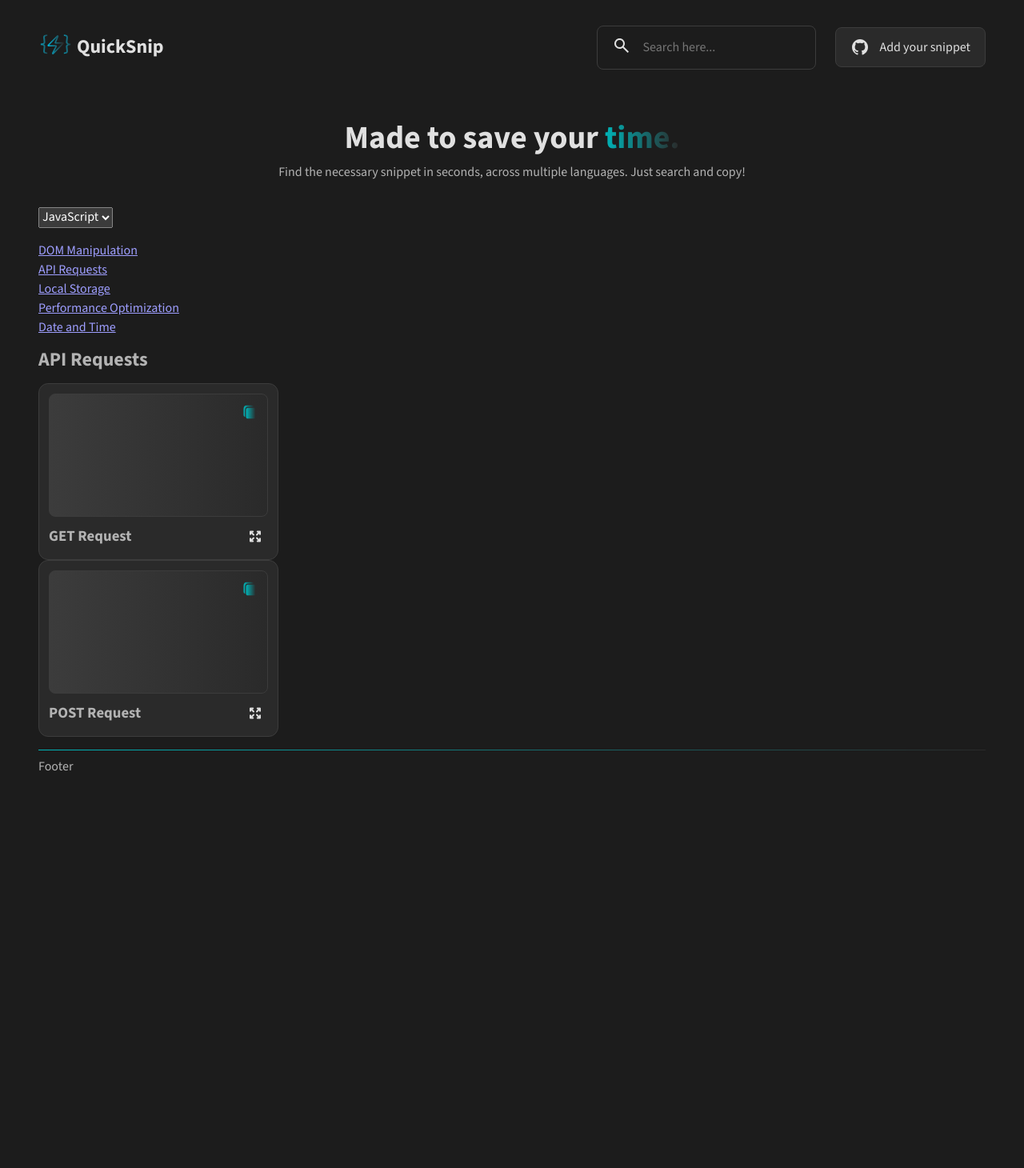
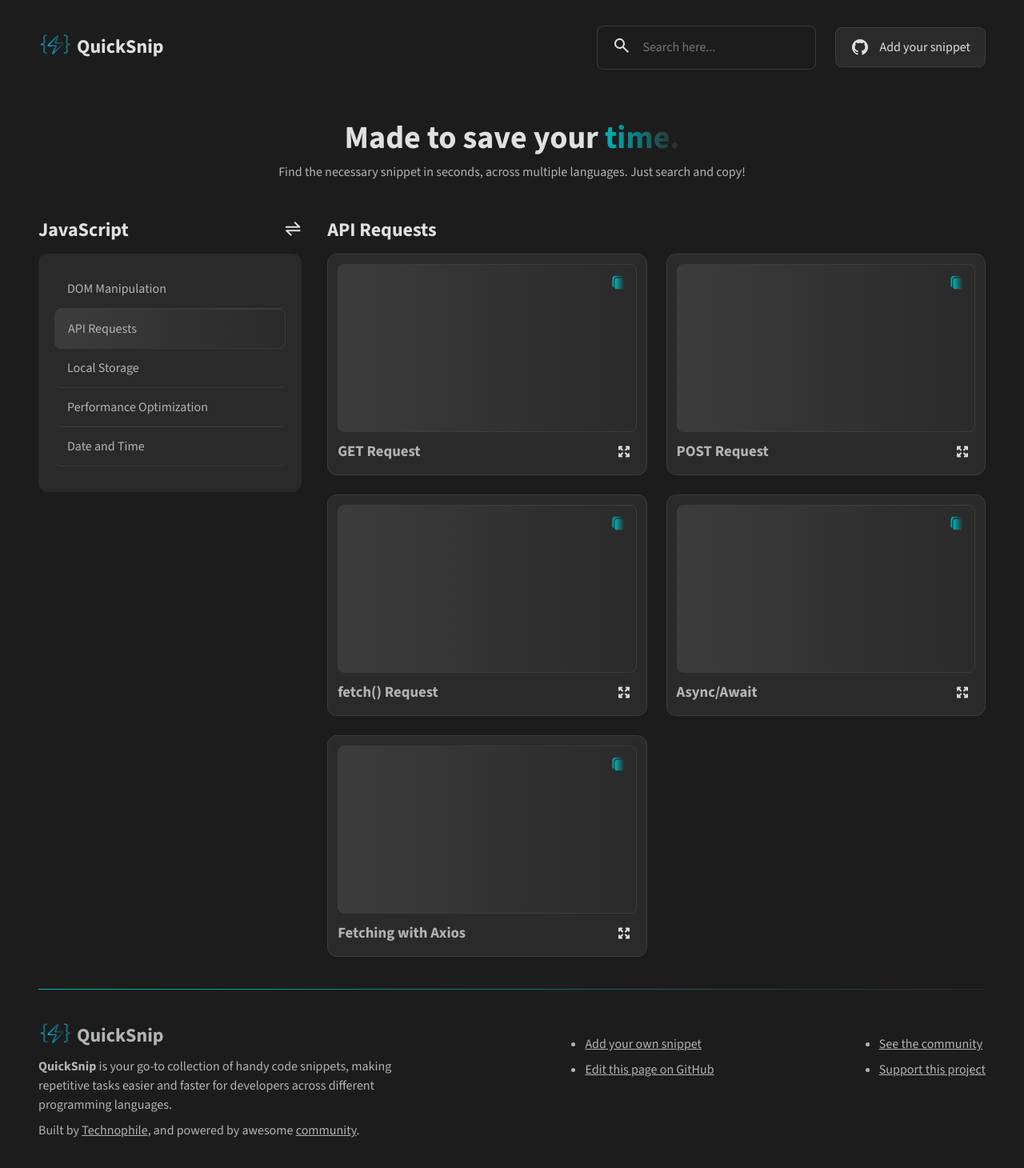
Before and after one commit to youngrichu/quicksnip, a React (Vite) app: page / in a window 1280 px wide. Shown: the top 1460 px of the page at 80% size. Before the commit the page ends 970 px from the top, so only its background shows below. Built offline with nearby package versions, Linux system fonts and the light colour scheme.

Commit message:
Finished snippets and categories styling

```diff
--- a/src/App.tsx
+++ b/src/App.tsx
@@ -5,7 +5,7 @@ import SnippetList from "./layouts/SnippetList";
 
 const App = () => {
   return (
-    <div className="container">
+    <div className="container flow" data-flow-space="lg">
       <Header />
       <div className="heading">
         <h1 className="main-title">
@@ -16,7 +16,7 @@ const App = () => {
           search and copy!
         </p>
       </div>
-      <main>
+      <main className="main">
         <Sidebar />
         <SnippetList />
       </main>
--- a/src/components/Category.tsx
+++ b/src/components/Category.tsx
@@ -2,8 +2,10 @@ import { CategoryProps } from "../types";
 
 const Category = ({ title }: CategoryProps) => {
   return (
-    <li>
-      <a href="#">{title}</a>
+    <li className={`category ${title === "API Requests" ? "active" : null}`}>
+      <a className="category__link" href="#">
+        {title}
+      </a>
     </li>
   );
 };
--- a/src/components/CategoryList.tsx
+++ b/src/components/CategoryList.tsx
@@ -21,7 +21,7 @@ const CategoryList = () => {
   ];
 
   return (
-    <ul role="list">
+    <ul role="list" className="categories">
       {sampleData.map((category) => (
         <Category {...category} />
       ))}
--- a/src/components/Icons.tsx
+++ b/src/components/Icons.tsx
@@ -92,14 +92,14 @@ export const GitHubIcon = ({ fillColor = DEFAULT_ICON_COLOR }) => (
 
 export const SwitchIcon = ({ fillColor = DEFAULT_ICON_COLOR }) => (
   <svg
-    width="24"
-    height="24"
-    viewBox="0 0 24 24"
+    width="22"
+    height="22"
+    viewBox="0 0 22 22"
     fill="none"
     xmlns="http://www.w3.org/2000/svg"
   >
     <path
-      d="M3 9.5H21L15 3.5M21.3995 14.5H3.3995L9.3995 20.5"
+      d="M2.75 8.70833H19.25L13.75 3.20833M19.6162 13.2917H3.11621L8.61621 18.7917"
       stroke={fillColor}
       strokeWidth="2"
       strokeLinecap="round"
--- a/src/components/LanguageSwitch.tsx
+++ b/src/components/LanguageSwitch.tsx
@@ -1,14 +1,13 @@
-import slugify from "../utils/slugify";
+import { SwitchIcon } from "./Icons";
 
 const LanguageSwitch = () => {
-  const sampleData = ["JavaScript", "Python", "Java"];
+  // const sampleData = ["JavaScript", "Python", "Java"];
 
   return (
-    <select id="languages">
-      {sampleData.map((lan) => (
-        <option value={slugify(lan)}>{lan}</option>
-      ))}
-    </select>
+    <div className="language-switcher">
+      <h2 className="section-title">JavaScript</h2>
+      <SwitchIcon />
+    </div>
   );
 };
 
--- a/src/layouts/Footer.tsx
+++ b/src/layouts/Footer.tsx
@@ -1,5 +1,42 @@
+import Logo from "../components/Logo";
+
 const Footer = () => {
-  return <p>Footer</p>;
+  return (
+    <footer className="footer">
+      <div className="footer__content flow" data-flow-space="sm">
+        <Logo />
+        <p>
+          <b>QuickSnip</b> is your go-to collection of handy code snippets,
+          making repetitive tasks easier and faster for developers across
+          different programming languages.
+        </p>
+        <p>
+          Built by <a href="#">Technophile</a>, and powered by awesome{" "}
+          <a href="#">community</a>.
+        </p>
+      </div>
+      <nav>
+        <ul className="flow" data-flow-space="sm">
+          <li>
+            <a href="#">Add your own snippet</a>
+          </li>
+          <li>
+            <a href="#">Edit this page on GitHub</a>
+          </li>
+        </ul>
+      </nav>
+      <nav>
+        <ul className="flow" data-flow-space="sm">
+          <li>
+            <a href="#">See the community</a>
+          </li>
+          <li>
+            <a href="#">Support this project</a>
+          </li>
+        </ul>
+      </nav>
+    </footer>
+  );
 };
 
 export default Footer;
--- a/src/layouts/Sidebar.tsx
+++ b/src/layouts/Sidebar.tsx
@@ -3,7 +3,7 @@ import LanguageSwitch from "../components/LanguageSwitch";
 
 const Sidebar = () => {
   return (
-    <aside>
+    <aside className="sidebar flow">
       <LanguageSwitch />
       <CategoryList />
     </aside>
--- a/src/layouts/SnippetList.tsx
+++ b/src/layouts/SnippetList.tsx
@@ -9,12 +9,21 @@ const SnippetList = () => {
     {
       title: "POST Request",
     },
+    {
+      title: "fetch() Request",
+    },
+    {
+      title: "Async/Await",
+    },
+    {
+      title: "Fetching with Axios",
+    },
   ];
 
   return (
-    <section>
-      <h2>API Requests</h2>
-      <ul role="list">
+    <section className="flow">
+      <h2 className="section-title">API Requests</h2>
+      <ul role="list" className="snippets">
         {sampleData.map((snippet) => (
           <SnippetCard {...snippet} />
         ))}
--- a/src/styles/main.css
+++ b/src/styles/main.css
@@ -135,6 +135,7 @@ ul:where([role="list"]),
 ol:where([role="list"]) {
   list-style: none;
   padding-left: 0;
+  margin: 0;
 }
 
 /*------------------------------------*\
@@ -142,10 +143,24 @@ ol:where([role="list"]) {
 \*------------------------------------*/
 /* Layout */
 .container {
-  max-width: 80rem;
+  max-width: 90rem;
   width: 100%;
   padding-inline: clamp(1rem, 4vw, 3rem);
   margin-inline: auto;
+}
+
+.flow {
+  --_flow-space: 1em;
+  display: grid;
+  gap: var(--_flow-space);
+
+  &[data-flow-space="sm"] {
+    --_flow-space: 0.5em;
+  }
+
+  &[data-flow-space="lg"] {
+    --_flow-space: 2em;
+  }
 }
 
 /* Text */
@@ -258,17 +273,78 @@ ol:where([role="list"]) {
 .heading {
   display: grid;
   gap: 0.5em;
-  padding-block: 2rem;
+  padding-bottom: 1rem;
   text-align: center;
+}
+
+.main {
+  display: grid;
+  gap: 2rem;
+  align-items: start;
+
+  @media (width > 50em) {
+    grid-template-columns: 2fr 5fr;
+  }
+}
+
+/*------------------------------------*\
+  #SIDEBAR
+\*------------------------------------*/
+.language-switcher {
+  display: flex;
+  justify-content: space-between;
+  cursor: pointer;
+}
+
+.language-switcher option {
+  font-size: var(--fs-400);
+}
+
+.categories {
+  display: grid;
+  background-color: var(--bg-secondary);
+  padding: 1.25rem;
+  padding-bottom: 2rem;
+  border-radius: var(--br-lg);
+}
+
+.category {
+  border-bottom: 1px solid var(--border-color);
+  border-radius: var(--br-md);
+}
+
+.category.active {
+  background-image: var(--gradient-secondary);
+  border: 1px solid var(--border-color);
+}
+
+.category__link {
+  text-decoration: none;
+  color: inherit;
+  display: inline-block;
+  padding: 0.75em 1em;
+  width: 100%;
+
+  &:is(:hover, :focus) {
+    color: var(--text-primary);
+  }
 }
 
 /*------------------------------------*\
   #SNIPPET
 \*------------------------------------*/
+.snippets {
+  --_gap: 1.5rem;
+  display: grid;
+  gap: var(--_gap);
+  align-content: start;
+  grid-template-columns: repeat(auto-fit, minmax(min(280px, 100%), 1fr));
+}
+
 .snippet {
   display: grid;
   gap: 0.5em;
-  width: 300px;
+  width: 100%;
   background-color: var(--bg-secondary);
   border: 1px solid var(--border-color);
   border-radius: var(--br-lg);
@@ -297,3 +373,25 @@ ol:where([role="list"]) {
   justify-content: space-between;
   align-items: center;
 }
+
+/*------------------------------------*\
+  #FOOTER
+\*------------------------------------*/
+.footer {
+  display: flex;
+  gap: 2rem;
+  justify-content: space-between;
+  padding-bottom: 3rem;
+}
+
+.footer a {
+  color: var(--text-secondary);
+
+  &:is(:hover, :focus) {
+    color: var(--text-primary);
+  }
+}
+
+.footer__content {
+  width: 60ch;
+}
```
